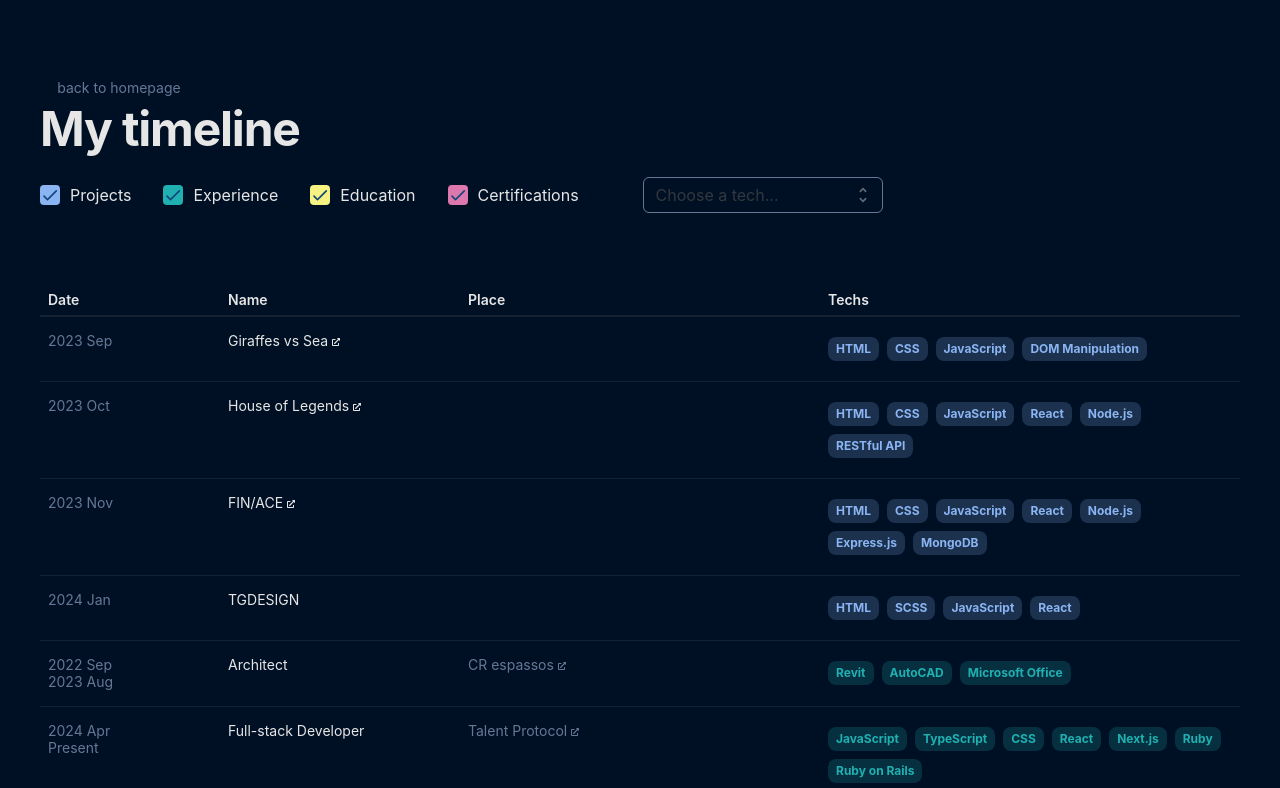
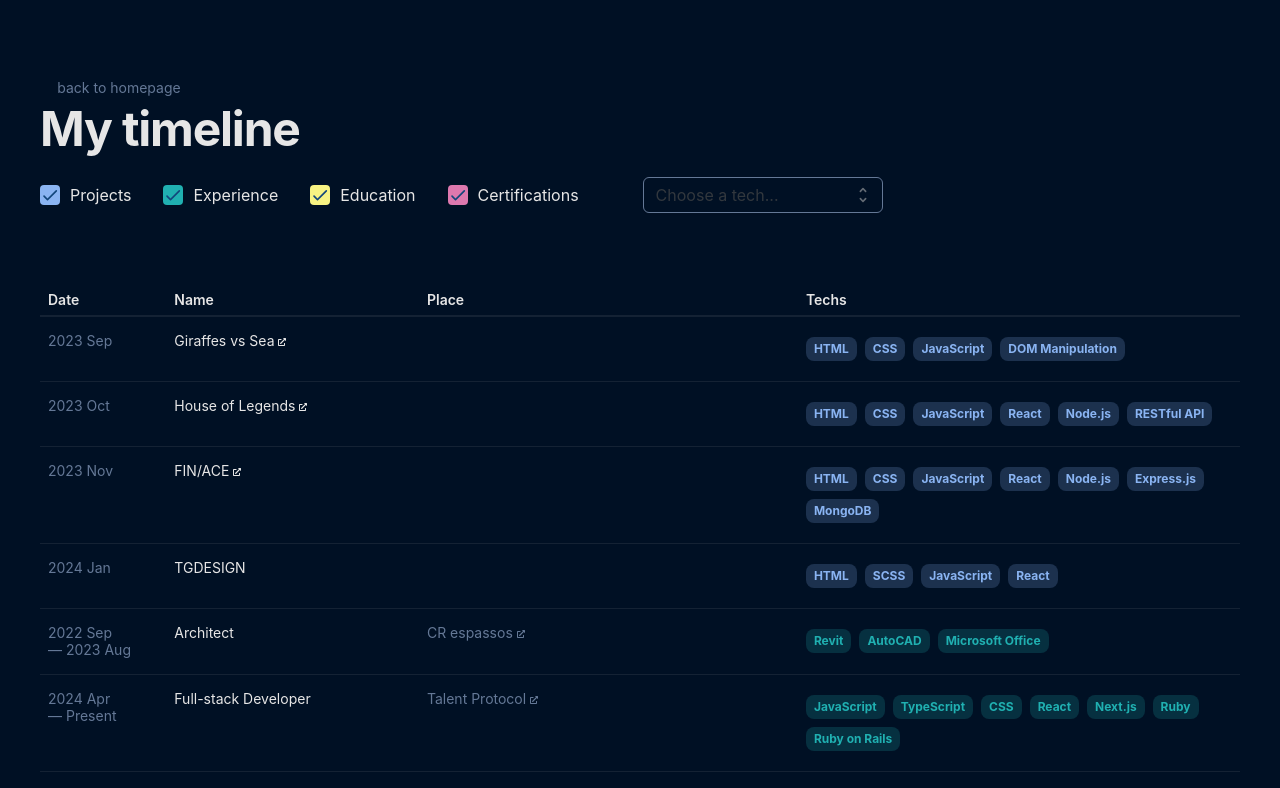
Before and after one commit to thetiagogil/04-thetiagogil, a React (Vite) app: page /timeline in a window 1280 px wide. Shown: the top 788 px of the page. Built offline with nearby package versions, Linux system fonts and the light colour scheme; some icons are missing.

Commit message:
change how date is represented

```diff
--- a/src/pages/home/rightsection/components/content/Section1.jsx
+++ b/src/pages/home/rightsection/components/content/Section1.jsx
@@ -19,8 +19,18 @@ export const Section1 = ({ element, type }) => {
         >
           <img src={element.img} alt={element.name} />
         </AspectRatio>
-      ) : type === "projects" && !element.img ? null : (
-        <Typography level="body-sm">{element.date}</Typography>
+      ) : (
+        <>
+          <Typography level="body-sm">
+            {element.yearStart} {element.monthStart}
+            {(element.yearEnd !== null || element.monthEnd !== null) && (
+              <>
+                {" "}
+                — {element.yearEnd} {element.monthEnd}
+              </>
+            )}
+          </Typography>
+        </>
       )}
     </Stack>
   );
--- a/src/pages/timeline/components/Section2.jsx
+++ b/src/pages/timeline/components/Section2.jsx
@@ -198,7 +198,7 @@ export const Section2 = () => {
             verticalAlign: "top",
           },
           "& th:nth-of-type(1)": {
-            width: { md: "15%" },
+            width: { md: "10%" },
           },
           "& th:nth-of-type(2)": {
             width: { md: "20%" },
@@ -244,11 +244,17 @@ export const Section2 = () => {
               <tr key={index}>
                 {/* DATE */}
                 <td>
-                  <Typography>
+                  <Typography level="body-sm">
                     {element.yearStart} {element.monthStart}
                   </Typography>
-                  <Typography>
-                    {element.yearEnd} {element.monthEnd}
+                  <Typography level="body-sm">
+                    {(element.yearEnd !== null ||
+                      element.monthEnd !== null) && (
+                      <>
+                        {" "}
+                        — {element.yearEnd} {element.monthEnd}
+                      </>
+                    )}
                   </Typography>
                 </td>
 
```
